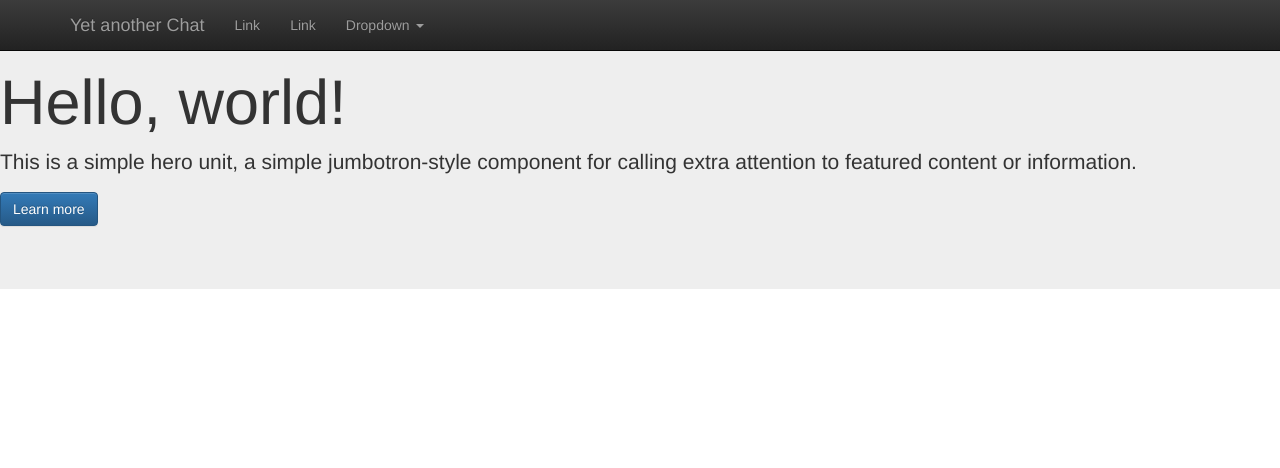
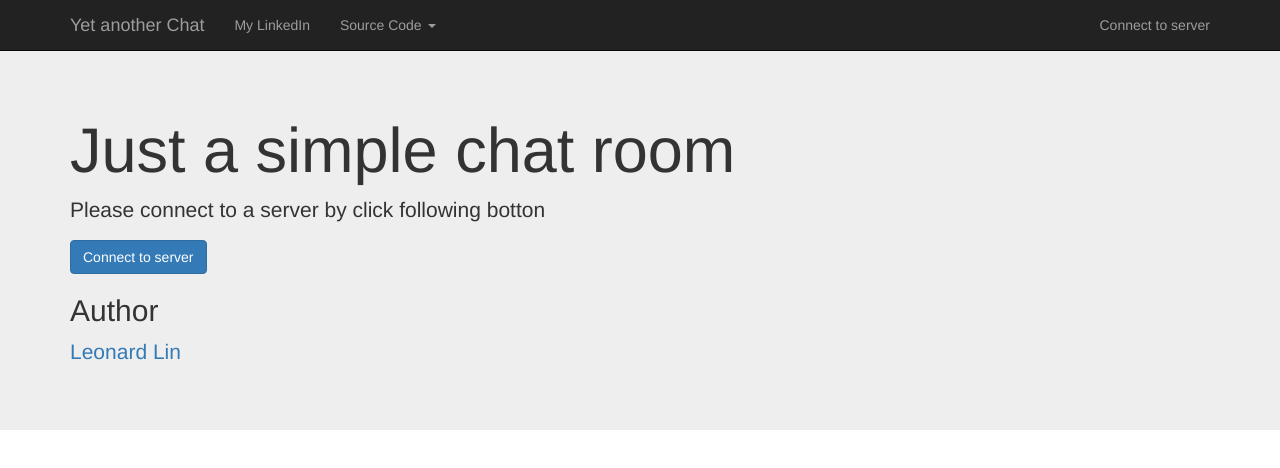
Before and after one commit to gwokae/chat-assessment, a React app: page / in a window 1280 px wide. Built offline with nearby package versions, Linux system fonts and the light colour scheme.

Commit message:
* landing page design * components skeleton

```diff
--- /dev/null
+++ b/src/components/Chatroom.js
@@ -0,0 +1 @@
+export default () => ('dummy');
--- /dev/null
+++ b/src/components/Communication.js
@@ -0,0 +1,26 @@
+import React from 'react';
+import PropTypes from 'prop-types';
+import { bindActionCreators } from 'redux';
+import { connect } from 'react-redux';
+
+class Communication extends React.Component {
+  render() {
+    return (this.props.children);
+  }
+}
+
+Communication.propTypes = {
+  children: PropTypes.object.isRequired,
+};
+
+const mapStateToProps = state => ({ connect: state.connect });
+
+const mapDispatchToProps = dispatch => ({
+  actions: bindActionCreators({
+  }, dispatch),
+});
+
+export default connect(
+  mapStateToProps,
+  mapDispatchToProps,
+)(Communication);
--- /dev/null
+++ b/src/components/TopNavibar.js
@@ -0,0 +1,24 @@
+import React from 'react';
+import { Nav, Navbar, NavItem, NavDropdown, MenuItem } from 'react-bootstrap';
+
+export default () => (
+  <Navbar inverse fixedTop>
+    <Navbar.Header>
+      <Navbar.Brand>
+        <a href="#">Yet another Chat</a>
+      </Navbar.Brand>
+    </Navbar.Header>
+    <Nav>
+      <NavItem eventKey={1} href="https://www.linkedin.com/in/gwokae/">My LinkedIn</NavItem>
+      <NavDropdown eventKey={2} title="Source Code" id="basic-nav-dropdown">
+        <NavItem eventKey={2.1} href="https://github.com/gwokae/chat-assessment">Client</NavItem>
+        <NavItem eventKey={2.2} href="https://github.com/gwokae/chat-server-assessment">Server</NavItem>
+        <MenuItem divider />
+        <MenuItem eventKey={2.3} href="https://github.com/gwokae">My github</MenuItem>
+      </NavDropdown>
+    </Nav>
+    <Nav pullRight>
+      <NavItem>Connect to server</NavItem>
+    </Nav>
+  </Navbar>
+);
--- /dev/null
+++ b/src/components/Welcome.js
@@ -0,0 +1,16 @@
+import React from 'react';
+import { Jumbotron, Button } from 'react-bootstrap';
+
+const Welcome = () => (
+  <Jumbotron>
+    <div className='container'>
+      <h1>Just a simple chat room</h1>
+      <p>Please connect to a server by click following botton</p>
+      <p><Button bsStyle="primary">Connect to server</Button></p>
+      <h2>Author</h2>
+      <p><a href='https://www.linkedin.com/in/gwokae/'>Leonard Lin</a></p>
+    </div>
+  </Jumbotron>
+);
+
+export default Welcome;
--- a/src/index.html
+++ b/src/index.html
@@ -3,7 +3,6 @@
 <head>
 	<title>Yet Another Chat</title>
   <link rel="stylesheet" href="https://maxcdn.bootstrapcdn.com/bootstrap/3.3.7/css/bootstrap.min.css" integrity="sha384-BVYiiSIFeK1dGmJRAkycuHAHRg32OmUcww7on3RYdg4Va+PmSTsz/K68vbdEjh4u" crossorigin="anonymous">
-  <link rel="stylesheet" href="https://maxcdn.bootstrapcdn.com/bootstrap/3.3.7/css/bootstrap-theme.min.css" integrity="sha384-rHyoN1iRsVXV4nD0JutlnGaslCJuC7uwjduW9SVrLvRYooPp2bWYgmgJQIXwl/Sp" crossorigin="anonymous">
 </head>
 <body>
 	<div id="app"></div>
--- a/src/index.js
+++ b/src/index.js
@@ -2,40 +2,26 @@ import React from 'react';
 import ReactDOM from 'react-dom';
 import { Provider } from 'react-redux';
 import { createStore } from 'redux';
-import { Jumbotron, Button, Nav, Navbar, NavItem, NavDropdown, MenuItem } from 'react-bootstrap';
 import './style.scss';
 import reducer from './reducer';
+import Communication from './components/Communication';
+import TopNavibar from './components/TopNavibar';
+import Welcome from './components/Welcome';
+import Chatroom from './components/Chatroom';
 
 const store = createStore(reducer);
-
+const Layout = () => (
+  <div>
+    <Communication>
+      <TopNavibar />
+      <Welcome />
+    </Communication>
+  </div>
+);
 ReactDOM.render(
   (
     <Provider store={store}>
-      <div>
-      <Navbar inverse fixedTop>
-        <Navbar.Header>
-          <Navbar.Brand>
-            <a href="#">Yet another Chat</a>
-          </Navbar.Brand>
-        </Navbar.Header>
-        <Nav>
-          <NavItem eventKey={1} href="#">Link</NavItem>
-          <NavItem eventKey={2} href="#">Link</NavItem>
-          <NavDropdown eventKey={3} title="Dropdown" id="basic-nav-dropdown">
-            <MenuItem eventKey={3.1}>Action</MenuItem>
-            <MenuItem eventKey={3.2}>Another action</MenuItem>
-            <MenuItem eventKey={3.3}>Something else here</MenuItem>
-            <MenuItem divider />
-            <MenuItem eventKey={3.4}>Separated link</MenuItem>
-          </NavDropdown>
-        </Nav>
-      </Navbar>
-      <Jumbotron>
-        <h1>Hello, world!</h1>
-        <p>This is a simple hero unit, a simple jumbotron-style component for calling extra attention to featured content or information.</p>
-        <p><Button bsStyle="primary">Learn more</Button></p>
-      </Jumbotron>
-      </div>
+      <Layout />
     </Provider>
   ), document.getElementById('app'),
 );
--- a/src/reducer.js
+++ b/src/reducer.js
@@ -1 +1,3 @@
-export default state => (state);
+export default (state = { server: 'http://127.0.0.1:6613', connect: false }) => {
+  return state;
+};
--- a/src/style.scss
+++ b/src/style.scss
@@ -0,0 +1,3 @@
+.jumbotron {
+  margin-top: 48px;
+}
```
Also changed, not shown: README.md.
